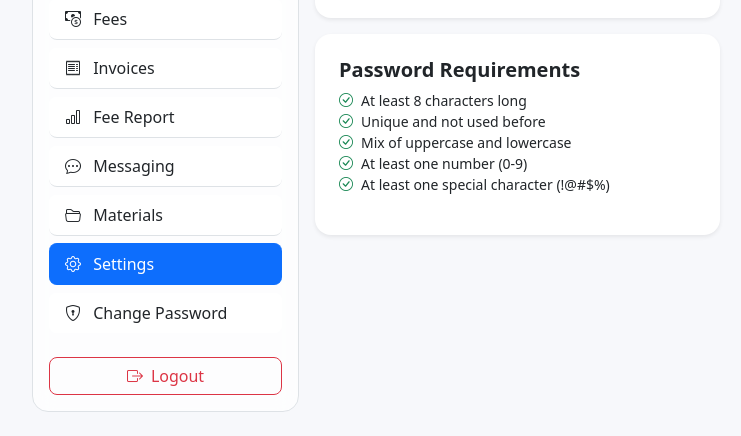
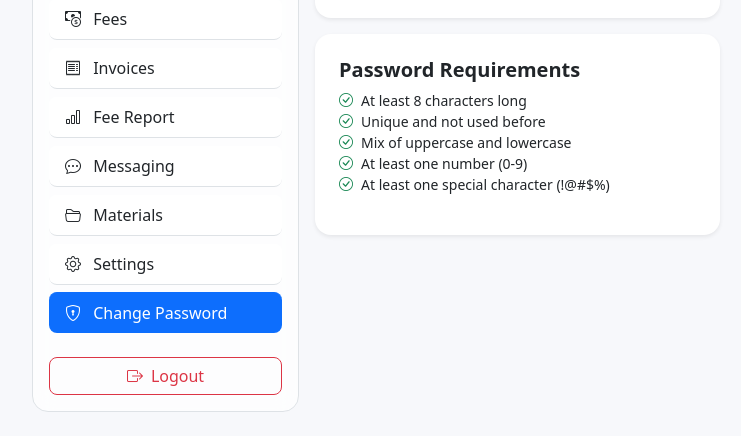
Before and after one commit to Bishwas-Cdy/College-Management-System, a PHP site: page /settings/change_password.php in a window 1280 px wide. Shown: the part 651-1087 px from the top of the page, without its empty margins (50-791 px from the left). Run offline with PHP 8.4, Linux system fonts and the light colour scheme; the visitor is signed in with stand-in values (Sample User, id 1).

Commit message:
Fixed Bugs in Change Password

```diff
--- a/partials/app_sidebar.php
+++ b/partials/app_sidebar.php
@@ -10,6 +10,16 @@ if (session_status() !== PHP_SESSION_ACTIVE) {
 $role = $_SESSION['role'] ?? 'guest';
 $active = $active ?? 'dashboard';
 
+// Detect current directory to adjust relative paths
+$scriptDir = basename(dirname($_SERVER['SCRIPT_FILENAME']));
+$pathPrefix = '';
+if ($scriptDir !== 'admin' && $scriptDir !== 'faculty' && $scriptDir !== 'student') {
+  // We're in a subdirectory like /settings/, so prefix admin links
+  if ($role === 'admin') {
+    $pathPrefix = '../admin/';
+  }
+}
+
 function isActive(string $key, string $active): string {
   return $key === $active ? 'active' : '';
 }
@@ -17,22 +27,22 @@ function isActive(string $key, string $active): string {
 // Menu by role
 $menus = [
   'admin' => [
-    ['key' => 'dashboard', 'label' => 'Dashboard', 'icon' => 'bi-speedometer2', 'href' => 'dashboard.php'],
-    ['key' => 'students',  'label' => 'Students',  'icon' => 'bi-mortarboard',  'href' => 'students.php'],
-    ['key' => 'faculty',   'label' => 'Faculty',   'icon' => 'bi-person-workspace', 'href' => 'faculty.php'],
-    ['key' => 'courses',   'label' => 'Courses',   'icon' => 'bi-journal-bookmark', 'href' => 'courses.php'],
-    ['key' => 'subjects',  'label' => 'Subjects',  'icon' => 'bi-book',         'href' => 'subjects.php'],
-    ['key' => 'faculty_subject', 'label' => 'Assign', 'icon' => 'bi-link-45deg', 'href' => 'faculty_subject.php'],
-    ['key' => 'enrollments', 'label' => 'Enrollments', 'icon' => 'bi-people', 'href' => 'enrollments.php'],
-    ['key' => 'timetable', 'label' => 'Timetable', 'icon' => 'bi-calendar2-week', 'href' => 'timetable.php'],
-    ['key' => 'attendance','label' => 'Attendance Report','icon' => 'bi-calendar-check', 'href' => 'attendance_report.php'],
-    ['key' => 'exams',     'label' => 'Exams',     'icon' => 'bi-award',        'href' => 'exams.php'],
-    ['key' => 'fees',      'label' => 'Fees',      'icon' => 'bi-cash-coin',    'href' => 'fees.php'],
-    ['key' => 'invoices',  'label' => 'Invoices',  'icon' => 'bi-receipt',      'href' => 'invoices.php'],
-    ['key' => 'fee_report','label' => 'Fee Report','icon' => 'bi-bar-chart',    'href' => 'fee_report.php'],
-    ['key' => 'messages',  'label' => 'Messaging', 'icon' => 'bi-chat-dots',    'href' => 'messages.php'],
-    ['key' => 'materials', 'label' => 'Materials', 'icon' => 'bi-folder2-open','href' => 'materials.php'],
-    ['key' => 'settings',  'label' => 'Settings',  'icon' => 'bi-gear',         'href' => 'settings.php'],
+    ['key' => 'dashboard', 'label' => 'Dashboard', 'icon' => 'bi-speedometer2', 'href' => $pathPrefix . 'dashboard.php'],
+    ['key' => 'students',  'label' => 'Students',  'icon' => 'bi-mortarboard',  'href' => $pathPrefix . 'students.php'],
+    ['key' => 'faculty',   'label' => 'Faculty',   'icon' => 'bi-person-workspace', 'href' => $pathPrefix . 'faculty.php'],
+    ['key' => 'courses',   'label' => 'Courses',   'icon' => 'bi-journal-bookmark', 'href' => $pathPrefix . 'courses.php'],
+    ['key' => 'subjects',  'label' => 'Subjects',  'icon' => 'bi-book',         'href' => $pathPrefix . 'subjects.php'],
+    ['key' => 'faculty_subject', 'label' => 'Assign', 'icon' => 'bi-link-45deg', 'href' => $pathPrefix . 'faculty_subject.php'],
+    ['key' => 'enrollments', 'label' => 'Enrollments', 'icon' => 'bi-people', 'href' => $pathPrefix . 'enrollments.php'],
+    ['key' => 'timetable', 'label' => 'Timetable', 'icon' => 'bi-calendar2-week', 'href' => $pathPrefix . 'timetable.php'],
+    ['key' => 'attendance','label' => 'Attendance Report','icon' => 'bi-calendar-check', 'href' => $pathPrefix . 'attendance_report.php'],
+    ['key' => 'exams',     'label' => 'Exams',     'icon' => 'bi-award',        'href' => $pathPrefix . 'exams.php'],
+    ['key' => 'fees',      'label' => 'Fees',      'icon' => 'bi-cash-coin',    'href' => $pathPrefix . 'fees.php'],
+    ['key' => 'invoices',  'label' => 'Invoices',  'icon' => 'bi-receipt',      'href' => $pathPrefix . 'invoices.php'],
+    ['key' => 'fee_report','label' => 'Fee Report','icon' => 'bi-bar-chart',    'href' => $pathPrefix . 'fee_report.php'],
+    ['key' => 'messages',  'label' => 'Messaging', 'icon' => 'bi-chat-dots',    'href' => $pathPrefix . 'messages.php'],
+    ['key' => 'materials', 'label' => 'Materials', 'icon' => 'bi-folder2-open','href' => $pathPrefix . 'materials.php'],
+    ['key' => 'settings',  'label' => 'Settings',  'icon' => 'bi-gear',         'href' => $pathPrefix . 'settings.php'],
     ['key' => 'change_password', 'label' => 'Change Password', 'icon' => 'bi-shield-lock', 'href' => '../settings/change_password.php'],
   ],
   'faculty' => [
--- a/settings/change_password.php
+++ b/settings/change_password.php
@@ -3,6 +3,7 @@ require_once __DIR__ . '/../config/db.php';
 require_once __DIR__ . '/../auth/auth_check.php';
 
 $pageTitle = 'Change Password';
+$active = 'change_password';
 
 function h(string $v): string { return htmlspecialchars($v, ENT_QUOTES, 'UTF-8'); }
 
@@ -49,7 +50,6 @@ if ($_SERVER['REQUEST_METHOD'] === 'POST') {
 }
 
 $role = $_SESSION['role'] ?? 'guest';
-$active = 'settings';
 
 include __DIR__ . '/../partials/header.php';
 include __DIR__ . '/../partials/app_navbar.php';
```
